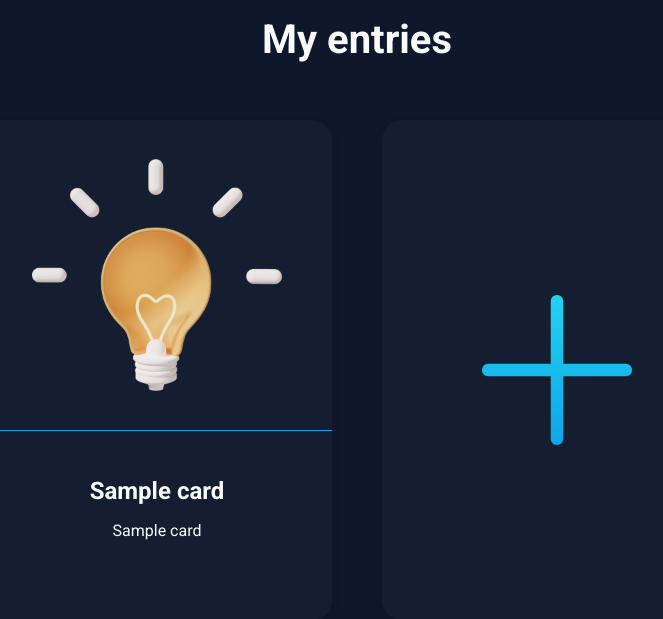
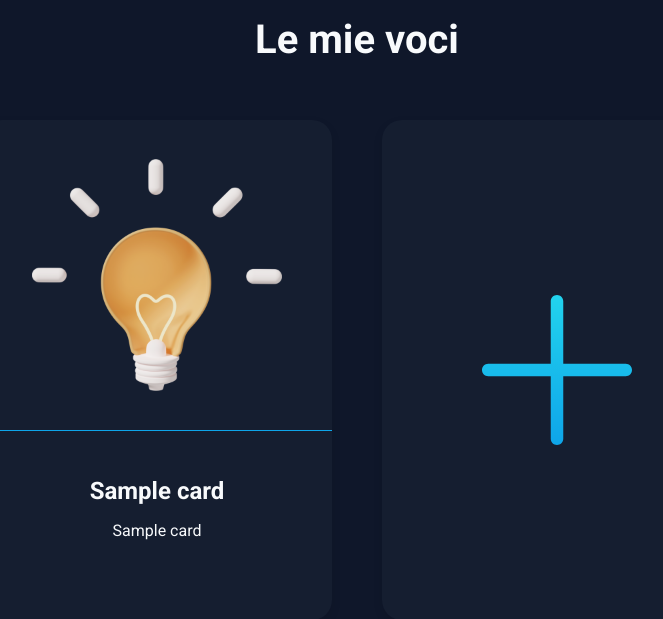
Before and after one commit to giulianotattico/diary-itl, a Flask app: page /index in a window 1280 px wide. Shown: the part 70-689 px from the top of the page, without its empty margins (283-946 px from the left). Run offline with Flask 3, Linux system fonts and the light colour scheme; tables that the repository leaves empty hold one stand-in row (values such as "Sample post").

Commit message:
Update index.html

```diff
--- a/templates/index.html
+++ b/templates/index.html
@@ -15,14 +15,13 @@
     <img src="../static/img/logo.svg" alt="logo" width="30" height="30">
     <ul class="main-list">
         <li class="list__item">
-          <a href="">
             <img src="../static/img/login.svg" alt="login" width="20" height="20">
-          </a>
+        </li>
     </ul>
   </header>
   <main>
     {% block content %}
-    <h1 class="main__title">My entries</h1>
+    <h1 class="main__title">Le mie voci</h1>
     <ul class="cards-list">
       {% for el in cards%}
       <li class="card">
```
